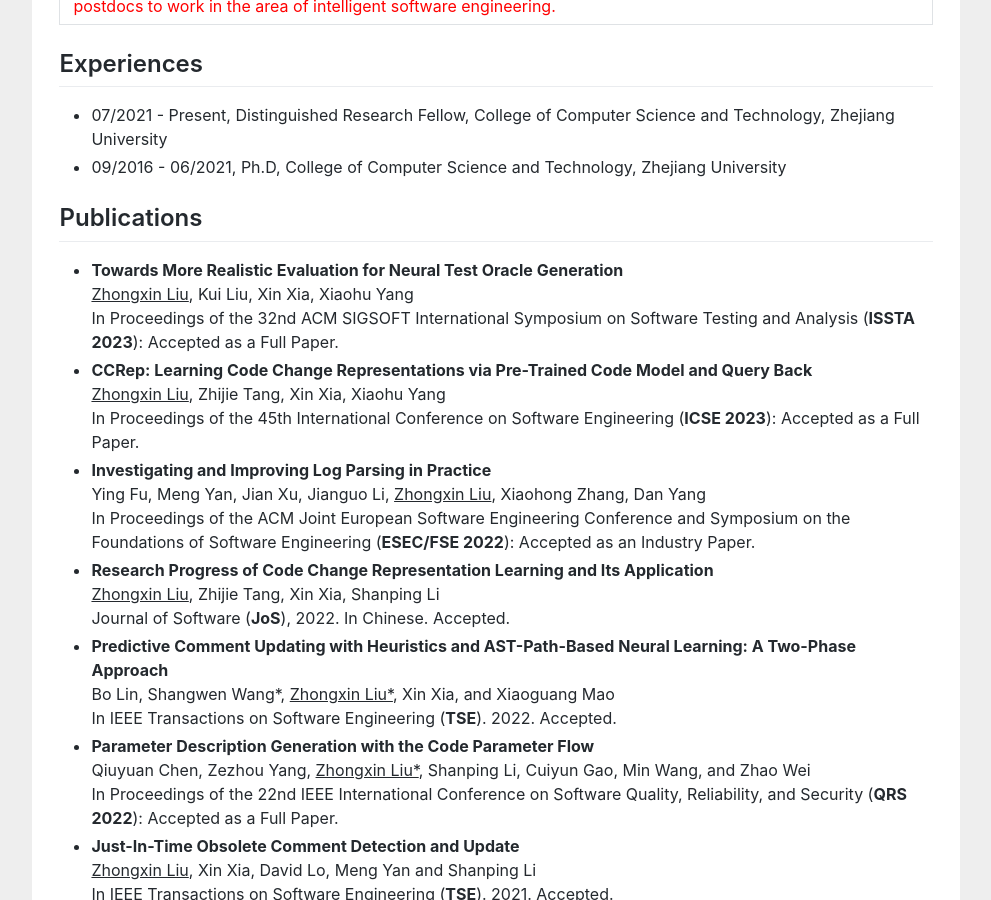
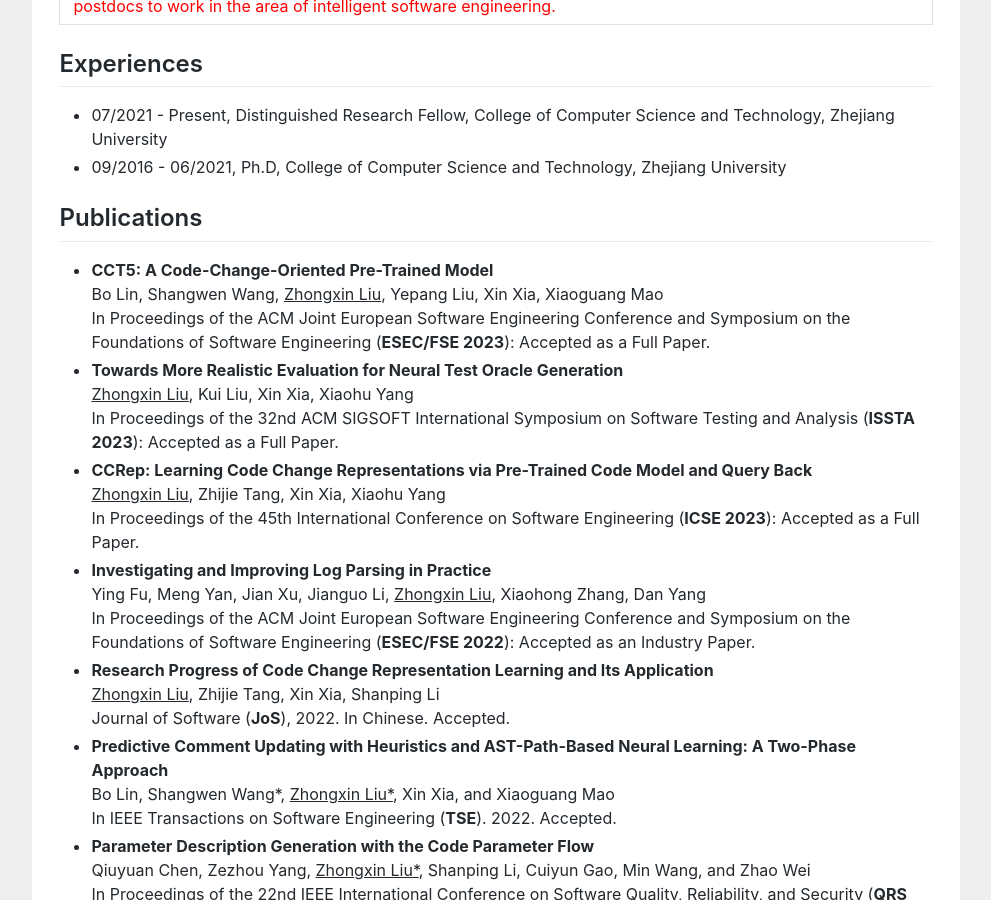
Before and after one commit to zhongxin-liu/zhongxin-liu.github.io, a Jekyll site: the page index.html, which Jekyll copies as it is, in a window 1280 px wide and 900 px high, scrolled down 653 px. Shown: the whole window, without its empty margins (144-1135 px from the left). Built offline with Jekyll 4.4.1, drawn with Linux system fonts in a browser that asks for light colours.

Commit message:
add FSE 2023

```diff
--- a/index.html
+++ b/index.html
@@ -78,6 +78,12 @@
 
 				<h2>Publications</h2>
 				<ul>
+					<li>
+						<b>CCT5: A Code-Change-Oriented Pre-Trained Model</b>
+						<br>
+						Bo Lin, Shangwen Wang, <u>Zhongxin Liu</u>, Yepang Liu, Xin Xia, Xiaoguang Mao<br>
+						In Proceedings of the ACM Joint European Software Engineering Conference and Symposium on the Foundations of Software Engineering (<b>ESEC/FSE 2023</b>): Accepted as a Full Paper.
+					</li>
 					<li>
 						<b>Towards More Realistic Evaluation for Neural Test Oracle Generation</b>
 						<br>
```
